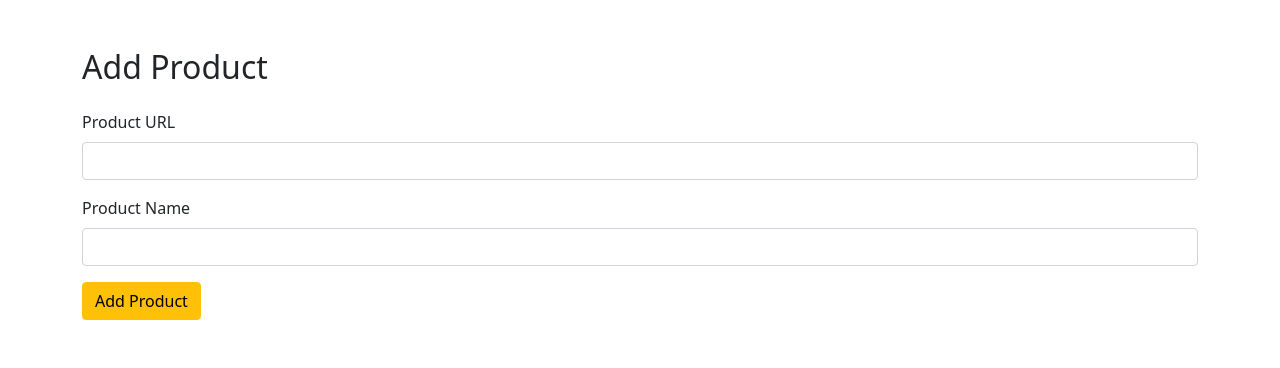
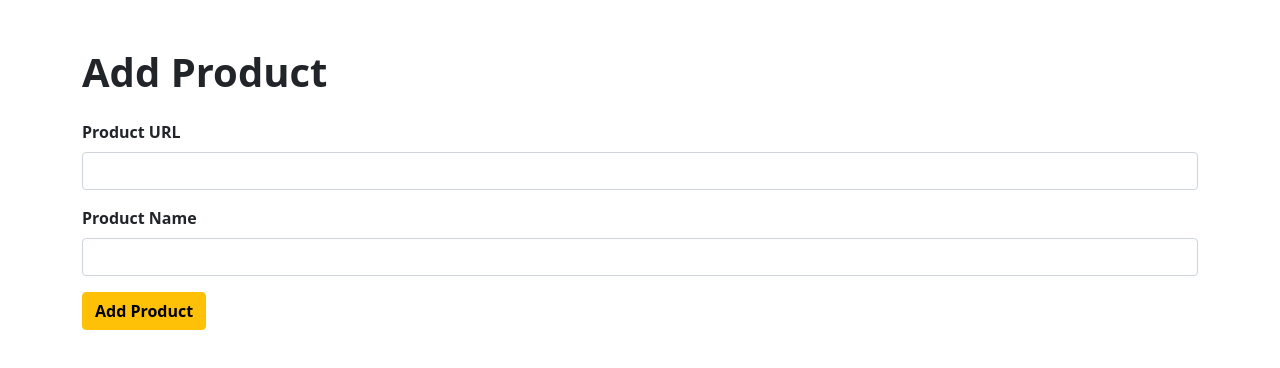
Before and after one commit to kasimnurlgn/mydb, a website: page index.html in a window 1280 px wide. Drawn offline with nearby package versions, Linux system fonts and the light colour scheme.

Commit message:
fonts style updated

```diff
--- a/app.js
+++ b/app.js
@@ -1,6 +1,6 @@
 // # 1
 /* git add .
-git commit -m "bootstrap added"
+git commit -m "fonts style updated"
 git push
 */
 //Import the MySQL2 library to interact with the MySQL dattabase
--- a/index.html
+++ b/index.html
@@ -8,19 +8,19 @@
   </head>
   <body>
     <div class="container mt-5">
-      <h2 class="mb-4">Add Product</h2>
+      <h1 class="mb-4 fw-bolder">Add Product</h1>
       <form action="http://localhost:5000/add-product" method="POST">
         <div class="mb-3">
-          <label for="product_url" class="form-label">Product URL</label>
+          <label for="product_url" class="form-label fw-bold">Product URL</label>
           <input type="text" name="product_url" id="product_url" class="form-control" required />
         </div>
 
         <div class="mb-3">
-          <label for="product_name" class="form-label">Product Name</label>
+          <label for="product_name" class="form-label fw-bold">Product Name</label>
           <input type="text" name="product_name" id="product_name" class="form-control" required />
         </div>
 
-        <button type="submit" class="btn btn-warning">Add Product</button>
+        <button type="submit" class="btn btn-warning fw-bold">Add Product</button>
       </form>
     </div>
   </body>
```
